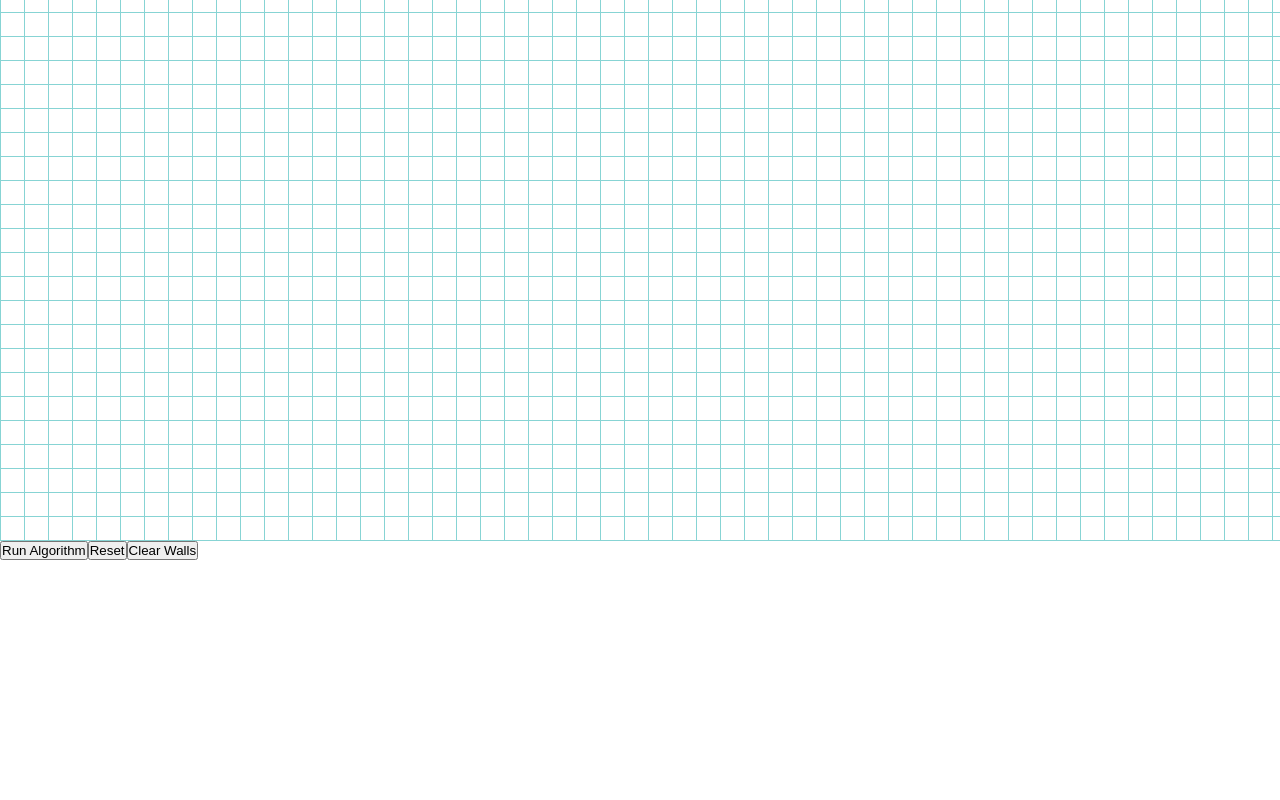
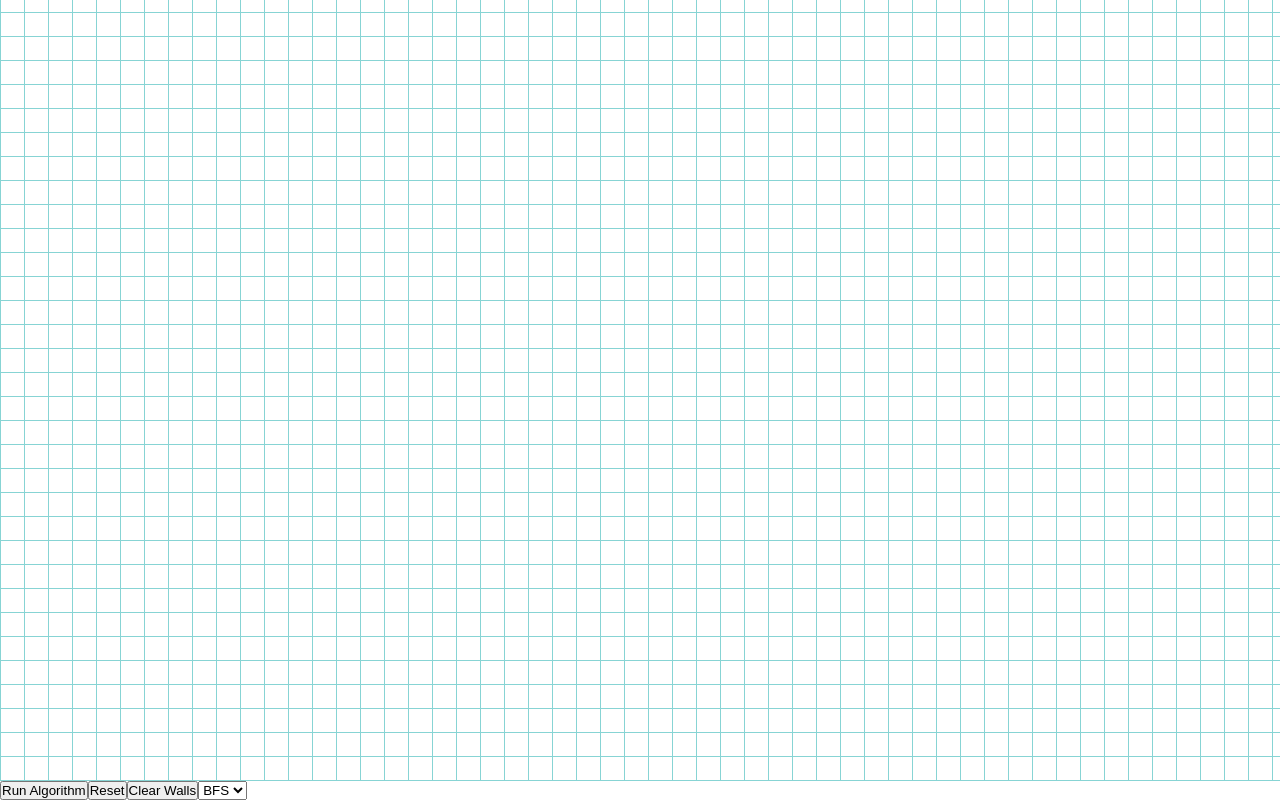
Before and after one commit to HoangNguyen-CA/pathfinding-visualizer, a React (Create React App) app: page / in a window 1280 px wide. Shown: the part 180-980 px from the top of the page. Before the commit the page ends 800 px from the top, so only its background shows below. Built offline with nearby package versions, Linux system fonts and the light colour scheme.

Commit message:
improved UX of moving start/end node, added Algorithm interface and Algorithm Enum, added algorithm select element in controls

```diff
--- a/src/algorithms/BFS.ts
+++ b/src/algorithms/BFS.ts
@@ -1,7 +1,8 @@
 import Node from '../types/Node';
 import Grid from '../types/Grid';
+import Algorithm from '../types/Algorithm';
 
-class BFS {
+class BFS implements Algorithm {
   gridObject: Grid;
   orderVisited: Node[];
   path: Node[];
--- a/src/components/Controls/Controls.tsx
+++ b/src/components/Controls/Controls.tsx
@@ -1,17 +1,27 @@
+import React from 'react';
+
 const Controls = ({
   runAlgorithm,
   resetGrid,
   resetGridKeepWalls,
+  onAlgorithmChange,
+  algorithmRef,
 }: {
   runAlgorithm: () => void;
   resetGrid: () => void;
   resetGridKeepWalls: () => void;
+  onAlgorithmChange: (e: React.ChangeEvent<HTMLSelectElement>) => void;
+  algorithmRef: React.RefObject<HTMLSelectElement>;
 }) => {
   return (
     <div>
       <button onClick={runAlgorithm}>Run Algorithm</button>
       <button onClick={resetGridKeepWalls}>Reset</button>
       <button onClick={resetGrid}>Clear Walls</button>
+      <select name='algorithms' onChange={onAlgorithmChange} ref={algorithmRef}>
+        <option value='BFS'>BFS</option>
+        <option value='DFS'>DFS</option>
+      </select>
     </div>
   );
 };
--- a/src/components/GridTiles/GridTiles.tsx
+++ b/src/components/GridTiles/GridTiles.tsx
@@ -10,6 +10,7 @@ const GridTiles = ({
   onGridUp,
   onNodeDown,
   onGridLeave,
+  gridTilesRef,
 }: {
   grid: Node[][];
   onNodeClick: (arg: Node) => void;
@@ -17,6 +18,7 @@ const GridTiles = ({
   onNodeDown: (arg: Node) => void;
   onGridLeave: () => void;
   onGridUp: () => void;
+  gridTilesRef: React.RefObject<HTMLDivElement>;
 }) => {
   const handleGridLeave = (e: React.MouseEvent<HTMLDivElement>) => {
     e.preventDefault();
@@ -31,6 +33,7 @@ const GridTiles = ({
       onMouseLeave={handleGridLeave}
       onMouseUp={handleGridUp}
       className={styles.container}
+      ref={gridTilesRef}
     >
       {grid.map((row, rowIndex) => {
         return (
--- a/src/containers/PathFinder/PathFinder.tsx
+++ b/src/containers/PathFinder/PathFinder.tsx
@@ -1,4 +1,5 @@
-import { useRef, useEffect } from 'react';
+import React, { useRef, useEffect } from 'react';
+import Algorithm from '../../types/Algorithm';
 import GridTiles from '../../components/GridTiles/GridTiles';
 import Controls from '../../components/Controls/Controls';
 import Grid from '../../types/Grid';
@@ -6,29 +7,32 @@ import BFS from '../../algorithms/BFS';
 import Node from '../../types/Node';
 import UserMode from '../../types/UserMode';
 
-const SPEED_VISITED = 2;
+const SPEED_VISITED = 3;
 const SPEED_PATH = 20;
-const ROWS = 30;
+const ROWS = 40;
 const COLS = 70;
 
 const PathFinder = () => {
   const gridObjectRef = useRef(new Grid(ROWS, COLS));
-  const bfsRef = useRef(new BFS(gridObjectRef.current));
+  const algorithmRef = useRef<Algorithm>(new BFS(gridObjectRef.current));
   const userModeRef = useRef(new UserMode());
   const animIdsRef = useRef([] as number[]);
+  const gridTilesRef = useRef<HTMLDivElement>(null);
+  const selectAlgorithmRef = useRef<HTMLSelectElement>(null);
 
   const userMode = userModeRef.current;
   const gridObject = gridObjectRef.current;
 
   const runAlgorithm = () => {
     resetGridKeepWalls();
-    bfsRef.current.run();
+    userMode.setPlaceWall();
+    algorithmRef.current.run();
     userMode.setIsRunning(true); //  program has started running
-    for (let i = 0; i < bfsRef.current.orderVisited.length; i++) {
+    for (let i = 0; i < algorithmRef.current.orderVisited.length; i++) {
       let animId = window.setTimeout(() => {
-        bfsRef.current.orderVisited[i].setVisited(true);
-        if (i === bfsRef.current.orderVisited.length - 1) {
-          animatePath(bfsRef.current.path);
+        algorithmRef.current.orderVisited[i].setVisited(true);
+        if (i === algorithmRef.current.orderVisited.length - 1) {
+          animatePath(algorithmRef.current.path);
         }
       }, i * SPEED_VISITED);
       animIdsRef.current.push(animId);
@@ -73,36 +77,50 @@ const PathFinder = () => {
     gridObjectRef.current.setEndNode(gridObjectRef.current.DEFAULT_END_CORD);
   }, []);
 
-  const toggleWall = (node: Node) => {
-    if (node.getIsWall()) node.setIsWall(false);
-    else node.setIsWall(true);
-  };
-
   const onNodeDown = (node: Node) => {
+    if (userMode.isRunning) return;
     userMode.mouseHeld = true;
-    if (userMode.placeWall && !userMode.isRunning) toggleWall(node);
+    if (userMode.placeWall) node.toggleWall();
   };
 
   const onNodeEnter = (node: Node) => {
-    if (userMode.mouseHeld && userMode.placeWall && !userMode.isRunning)
-      toggleWall(node);
+    if (userMode.isRunning) return;
+    if (userMode.mouseHeld && userMode.placeWall) node.toggleWall();
+    else if (!node.getIsStart() && !node.getIsEnd() && !node.getIsWall()) {
+      if (userMode.placeStart) {
+        gridObject.startNode.getRef().current?.classList.remove('node-grabbed');
+        gridObject.setStartNode(node.getCoord());
+        gridObject.startNode.getRef().current?.classList.add('node-grabbed');
+      } else if (userMode.placeEnd) {
+        gridObject.endNode.getRef().current?.classList.remove('node-grabbed');
+        gridObject.setEndNode(node.getCoord());
+        gridObject.endNode.getRef().current?.classList.add('node-grabbed');
+      }
+    }
   };
 
   const onNodeClick = (node: Node) => {
     if (userMode.isRunning) return;
-    if (node.getIsStart() && userMode.placeWall) {
-      gridObject.setStartNode(null);
-      userMode.setPlaceStart();
-    } else if (node.getIsEnd() && userMode.placeWall) {
-      gridObject.setEndNode(null);
-      userMode.setPlaceEnd();
-    } else if (userMode.placeStart && !node.getIsStart() && !node.getIsEnd()) {
-      gridObject.setStartNode(node.getCoord());
+    if (userMode.placeWall) {
+      if (node.getIsStart()) {
+        userMode.setPlaceStart();
+        gridTilesRef.current?.classList.add('grid-active');
+        node.getRef().current?.classList.add('node-grabbed');
+      } else if (node.getIsEnd()) {
+        userMode.setPlaceEnd();
+        gridTilesRef.current?.classList.add('grid-active');
+        node.getRef().current?.classList.add('node-grabbed');
+      }
+    } else if (userMode.placeStart || userMode.placeEnd) {
       userMode.setPlaceWall();
-    } else if (userMode.placeEnd && !node.getIsStart() && !node.getIsEnd()) {
-      gridObject.setEndNode(node.getCoord());
-      userMode.setPlaceWall();
+      gridTilesRef.current?.classList.remove('grid-active');
+      gridObject.startNode.getRef().current?.classList.remove('node-grabbed');
+      gridObject.endNode.getRef().current?.classList.remove('node-grabbed');
     }
+  };
+
+  const onAlgorithmChange = (e: React.ChangeEvent<HTMLSelectElement>) => {
+    console.log(selectAlgorithmRef.current?.value);
   };
 
   return (
@@ -114,11 +132,14 @@ const PathFinder = () => {
         onNodeDown={onNodeDown}
         onGridUp={() => (userMode.mouseHeld = false)}
         onGridLeave={() => (userMode.mouseHeld = false)}
+        gridTilesRef={gridTilesRef}
       />
       <Controls
         runAlgorithm={runAlgorithm}
         resetGrid={resetGrid}
         resetGridKeepWalls={resetGridKeepWalls}
+        algorithmRef={selectAlgorithmRef}
+        onAlgorithmChange={onAlgorithmChange}
       />
     </div>
   );
--- a/src/index.css
+++ b/src/index.css
@@ -24,10 +24,16 @@
 
 .node-start::after {
   background-color: rgba(0, 255, 0, 0.849) !important;
+  cursor: grab;
 }
 
 .node-end::after {
   background-color: rgb(235, 22, 22) !important;
+  cursor: grab;
+}
+
+.node-grabbed::after {
+  cursor: grabbing;
 }
 
 .node-visited::after {
@@ -62,6 +68,10 @@
   animation-iteration-count: 1;
   animation-fill-mode: forwards;
   animation-play-state: running;
+}
+
+.grid-active {
+  cursor: grabbing;
 }
 
 @keyframes wallAnimation {
--- /dev/null
+++ b/src/types/Algorithm.ts
@@ -0,0 +1,8 @@
+import Node from '../types/Node';
+interface Algorithm {
+  orderVisited: Node[];
+  path: Node[];
+  run: () => void;
+}
+
+export default Algorithm;
--- /dev/null
+++ b/src/types/AlgorithmEnum.ts
@@ -0,0 +1,5 @@
+enum AlgorithmEnum {
+  BFS,
+  DFS,
+}
+export default AlgorithmEnum;
--- a/src/types/Grid.ts
+++ b/src/types/Grid.ts
@@ -2,8 +2,8 @@ import Node from './Node';
 import Coord from './Coord';
 class Grid {
   grid: Node[][];
-  startNode: Node | null = null;
-  endNode: Node | null = null;
+  startNode: Node;
+  endNode: Node;
   DEFAULT_START_COORD: Coord;
   DEFAULT_END_CORD: Coord;
 
@@ -20,6 +20,8 @@ class Grid {
     this.grid = grid;
     this.DEFAULT_START_COORD = [0, 0];
     this.DEFAULT_END_CORD = [grid.length - 1, grid[0].length - 1];
+    this.startNode = new Node(0, 0, 0);
+    this.endNode = new Node(0, 0, 0);
     this.setStartNode([0, 0]);
     this.setEndNode([0, 0]);
   }
@@ -46,20 +48,16 @@ class Grid {
     }
   }
 
-  setStartNode(coord: Coord | null) {
+  setStartNode(coord: Coord) {
     if (this.startNode) this.startNode.setIsStart(false);
-    if (coord) {
-      this.startNode = this.getNode(coord);
-      this.startNode.setIsStart(true);
-    } else this.startNode = null;
+    this.startNode = this.getNode(coord);
+    this.startNode.setIsStart(true);
   }
 
-  setEndNode(coord: Coord | null) {
+  setEndNode(coord: Coord) {
     if (this.endNode) this.endNode.setIsEnd(false);
-    if (coord) {
-      this.endNode = this.getNode(coord);
-      this.endNode.setIsEnd(true);
-    } else this.endNode = null;
+    this.endNode = this.getNode(coord);
+    this.endNode.setIsEnd(true);
   }
 }
 
--- a/src/types/Node.ts
+++ b/src/types/Node.ts
@@ -64,7 +64,6 @@ class Node {
   setIsStart(bool: boolean) {
     if (bool) {
       this.isStart = true;
-      this.isWall = false;
       if (this.ref.current) this.ref.current.classList.add('node-start');
     } else {
       this.isStart = false;
@@ -79,7 +78,6 @@ class Node {
   setIsEnd(bool: boolean) {
     if (bool) {
       this.isEnd = true;
-      this.isWall = false;
       if (this.ref.current) this.ref.current.classList.add('node-end');
     } else {
       this.isEnd = false;
@@ -112,6 +110,17 @@ class Node {
     } else {
       this.isWall = false;
       if (this.ref.current) this.ref.current.classList.remove('node-wall');
+    }
+  }
+
+  toggleWall() {
+    if (this.isStart || this.isEnd) return;
+    if (this.isWall) {
+      this.isWall = false;
+      if (this.ref.current) this.ref.current.classList.remove('node-wall');
+    } else {
+      this.isWall = true;
+      if (this.ref.current) this.ref.current.classList.add('node-wall');
     }
   }
 
```
